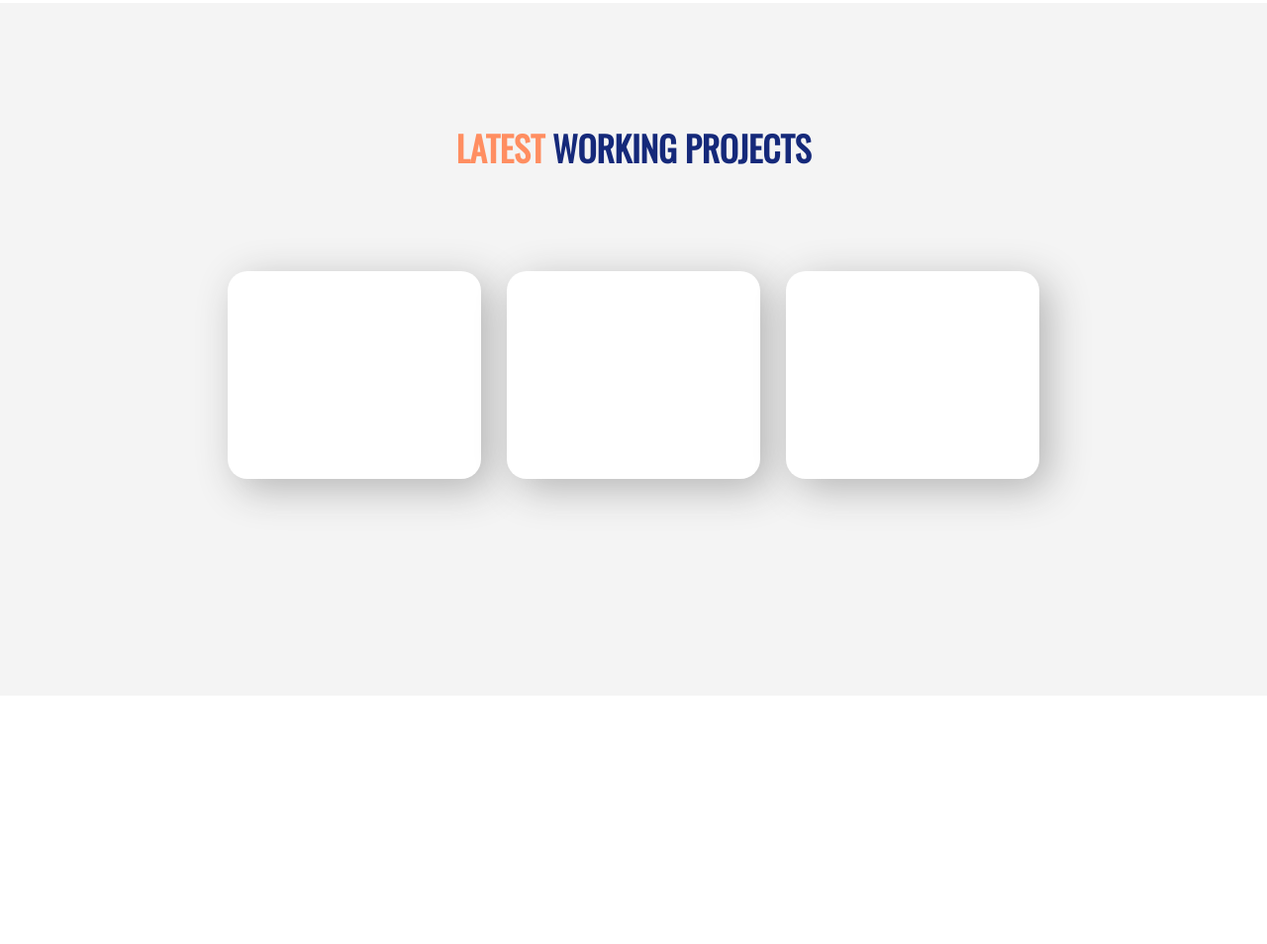
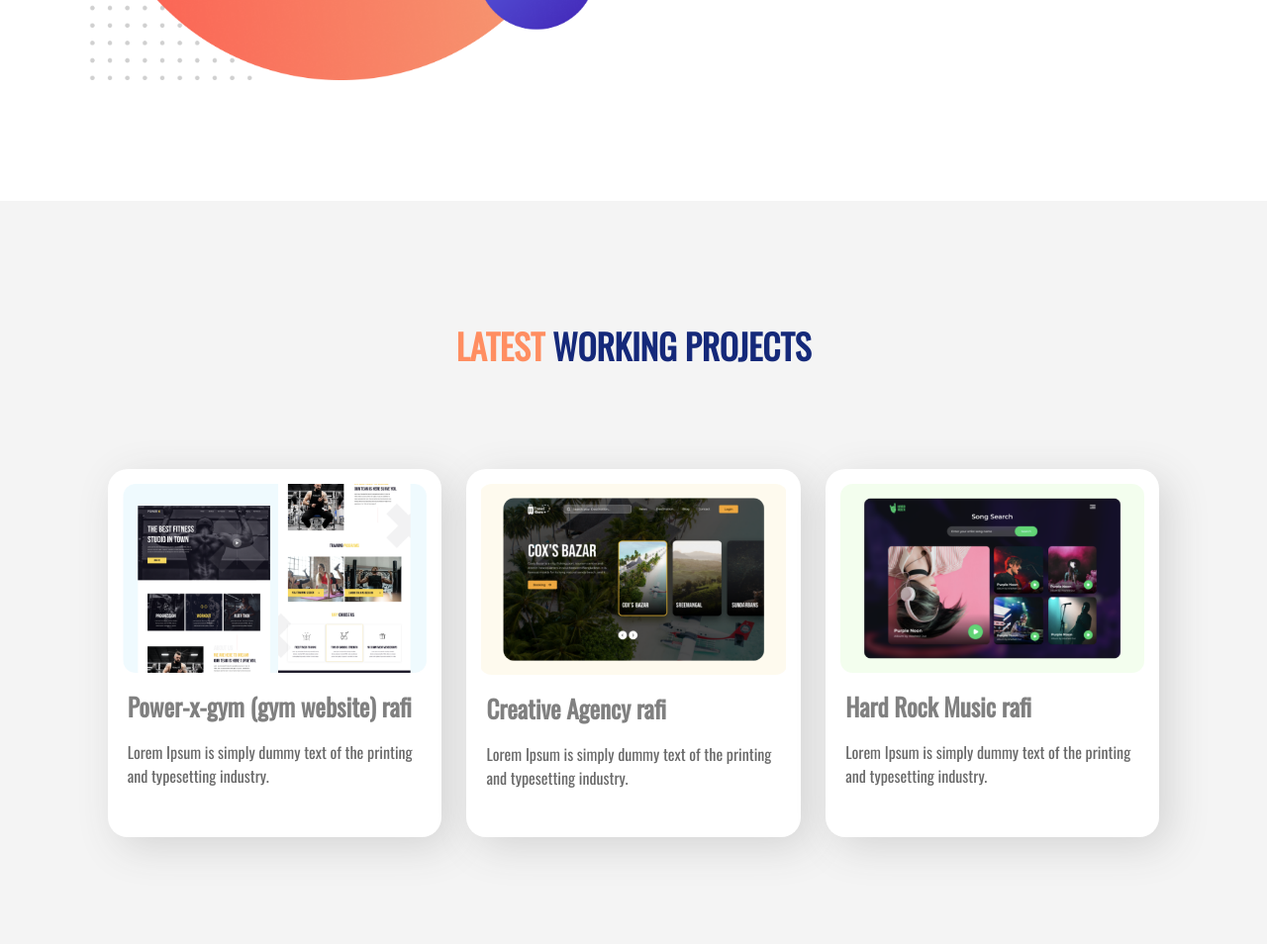
Before and after one commit to Rafi-Genon/my-first-portfolio, a plain HTML site: page index.html in a window 1280 px wide. Shown: the part 1026-1980 px from the top of the page at 99% size. Drawn offline with nearby package versions, Linux system fonts and the light colour scheme.

Commit message:
I have just completed project section

```diff
--- a/index.html
+++ b/index.html
@@ -34,15 +34,24 @@
         <h2><span class="pinklight">LATEST</span> WORKING PROJECTS</h2>
         <div class="item-container">
             <div class="projects-item">
-
+                <img src="images/image 4.png" alt="">
+                <h2 class="projects-item-h2">Power-x-gym (gym website) rafi</h2>
+                <p class="projects-item-p">Lorem Ipsum is simply dummy text of the printing and typesetting industry.</p>
             </div>
             <div id="project2" class="projects-item">
-
+                <img src="images/image 5.png" alt="">
+                <h2 class="projects-item-h2">Creative Agency rafi</h2>
+                <p class="projects-item-p">Lorem Ipsum is simply dummy text of the printing and typesetting industry.</p>
             </div>
             <div class="projects-item">
-
+                <img src="images/image 8.png" alt="">
+                <h2 class="projects-item-h2">Hard Rock Music rafi</h2>
+                <p class="projects-item-p">Lorem Ipsum is simply dummy text of the printing and typesetting industry.</p>
             </div>
         </div>
     </section>
+    <section class="work-inquary">
+        <img src="images/Group_33094_1.png" alt="">
+    </section>
 </body>
 </html>
--- a/style.css
+++ b/style.css
@@ -51,13 +51,13 @@ a{
     border-radius: 5px;
 }
 img{
-    width: 89%;
+    width: 100%;
 }
 .i-ii-section{
-    height: 500px;
+    height: 600px;
 }
 #projects{
-    height: 700px;
+    height: 900px;
     background-color: #ececec91;
 }
 .item-container{
@@ -67,15 +67,28 @@ img{
     justify-content: center;
 }
 .projects-item{
-    width: 20%;
+    padding: 15px;
+    width: 24%;
     background-color: white;
-    height: 30%;
+    height: 38%;
     float: left;
     align-items: center;
     border-radius: 20px;
-    box-shadow:10px 10px 40px #b4b4b4;
+    box-shadow:10px 10px 40px #d4d4d4;
 }
 #project2{
     margin-left: 2%;
     margin-right: 2%;
 }
+.projects-item-h2{
+    color: gray;
+    font-size: 25px;
+    padding: 0;
+    margin:10px 5px;
+    text-align: left;
+}
+.projects-item-p{
+    font-weight: 100;
+    margin-left: 5px;
+}
+.
```
Also changed, not shown: 1 other file.
